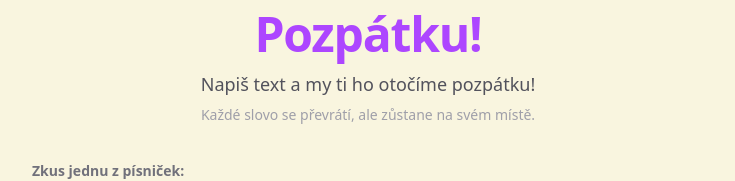
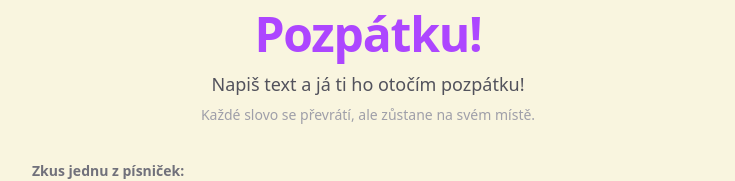
Before and after one commit to kasparek-net/pozpatku, a Next.js app: page / in a window 1280 px wide. Shown: the part 233-414 px from the top of the page, without its empty margins (272-1007 px from the left). Built offline with nearby package versions, Linux system fonts and the light colour scheme.

Commit message:
Use friendlier first-person tone in subtitle

```diff
--- a/app/page.tsx
+++ b/app/page.tsx
@@ -103,7 +103,7 @@ export default function Home() {
             Pozpátku!
           </h1>
           <p className="text-lg text-zinc-600 leading-relaxed">
-            Napiš text a my ti ho otočíme pozpátku!
+            Napiš text a já ti ho otočím pozpátku!
             <br />
             <span className="text-sm text-zinc-400">
               Každé slovo se převrátí, ale zůstane na svém místě.
--- a/public/index.html
+++ b/public/index.html
@@ -185,7 +185,7 @@
         <img src="maskot.webp" alt="Maskot Pozpátku" class="mascot" width="2100" height="1536">
       </picture>
       <h1>Pozpátku!</h1>
-      <p class="subtitle">Napiš text a my ti ho otočíme pozpátku!</p>
+      <p class="subtitle">Napiš text a já ti ho otočím pozpátku!</p>
       <p class="subtitle-small">Každé slovo se převrátí, ale zůstane na svém místě.</p>
     </div>
 
```
